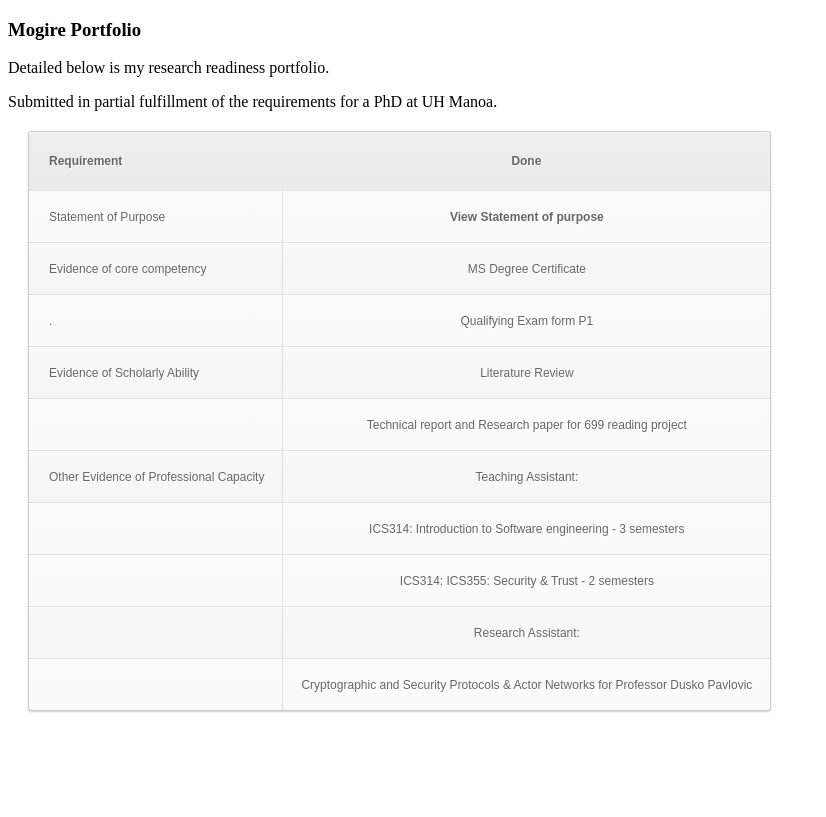
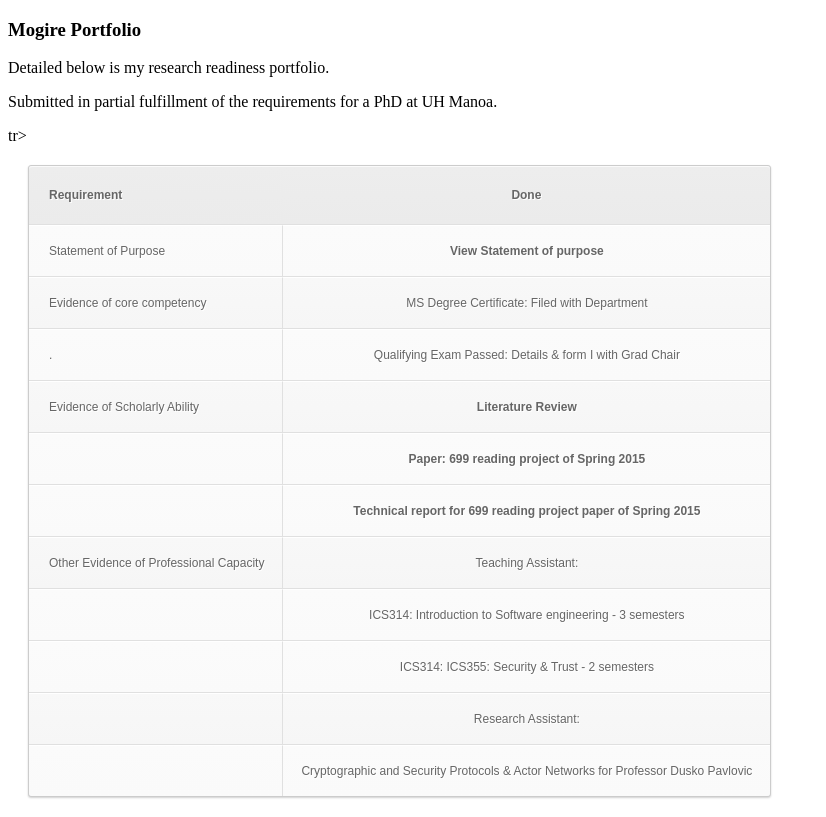
Before and after one commit to nmogire/nmogire.github.io, a plain HTML site: page index.html in a window 1280 px wide. Shown: the whole page, without its empty margins (0-826 px from the left). Drawn offline with Linux system fonts and the light colour scheme.

Commit message:
Update index.html

```diff
--- a/index.html
+++ b/index.html
@@ -131,25 +131,29 @@ table tr:hover td {
 
 		<tr class="even">
 			<td>Evidence of core competency</td>
-			<td>MS Degree Certificate</td>
+			<td>MS Degree Certificate: Filed with Department</td>
 			</tr><!-- Darker Table Row -->
 
 		<tr>
 			<td>.</td>
-			<td>Qualifying Exam form P1</td>
+			<td>Qualifying Exam Passed: Details & form I with Grad Chair</td>
 
 		</tr>
 
 		<tr class="even">
 			<td>Evidence of Scholarly Ability</td>
-			<td>Literature Review</td>
+			<td><a href="https://github.com/nmogire/nmogire.github.io/blob/master/LitReview.pdf" target="_blank">Literature Review</td>
+
+		</tr>
+		tr>
+			<td> </td>
+			<td><a href="https://github.com/nmogire/nmogire.github.io/blob/master/CommunicationProtocols_ReadingRpt2015.pdf" target="_blank">Paper: 699 reading project of Spring 2015</td>
 
 		</tr>
 
 		<tr>
 			<td> </td>
-			<td>Technical report and Research paper for
-699 reading project</td>
+			<td><a href="https://github.com/nmogire/nmogire.github.io/blob/master/TechnicalReport699.pdf" target="_blank">Technical report for 699 reading project paper of Spring 2015</td>
 
 		</tr>
 
```
